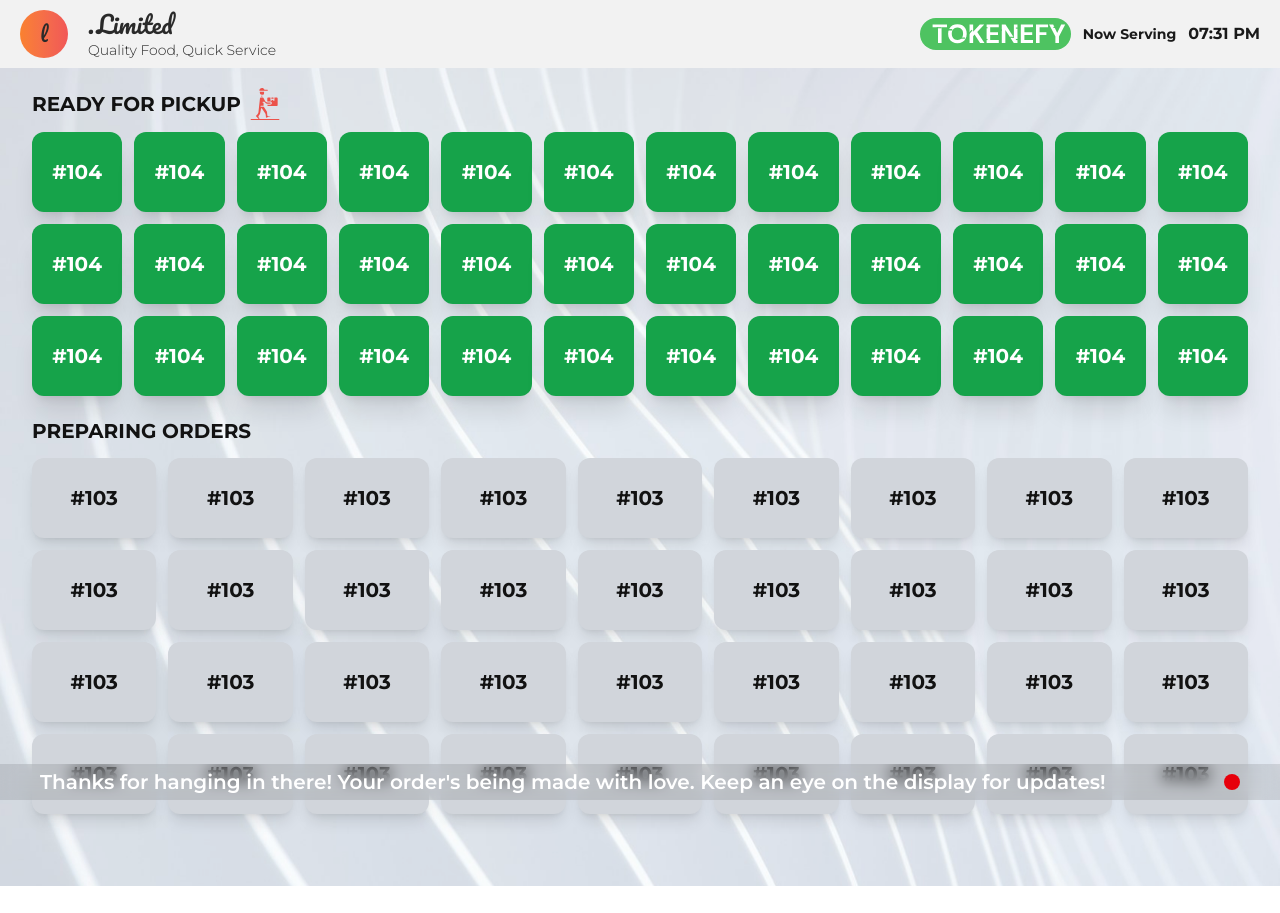
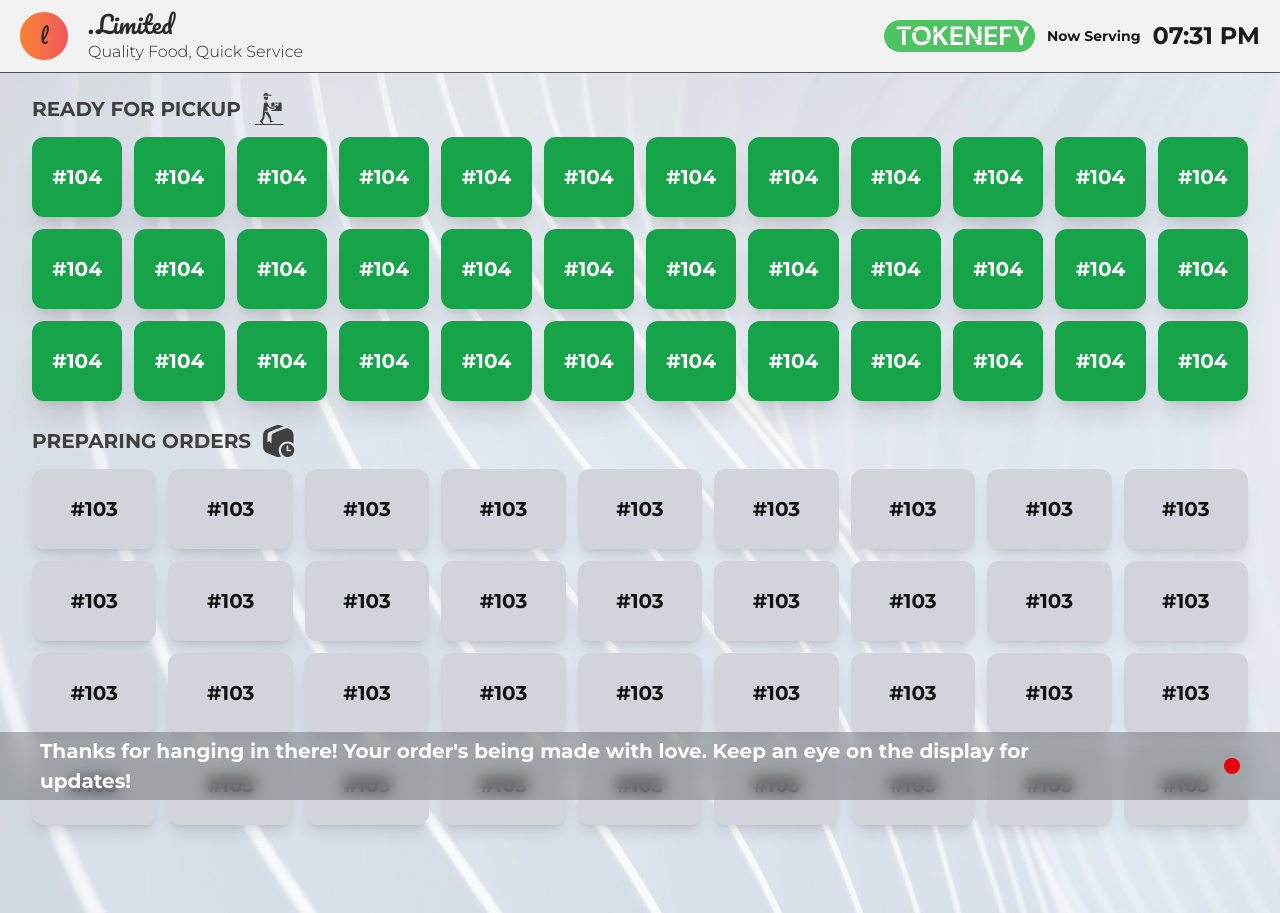
Before and after one commit to sacrosysdev/kitchen-order-tokenify, a React (Vite) app: page /result in a window 1280 px wide. Before the commit the page ends 886 px from the top, so only its background shows below. Built offline with nearby package versions, Linux system fonts and the light colour scheme.

Commit message:
new updates

```diff
--- a/src/components/ReadyNav.jsx
+++ b/src/components/ReadyNav.jsx
@@ -5,15 +5,15 @@ import { Link } from 'react-router-dom'
 
 const ReadyNav = () => {
     return (
-        <div className='text-black bg-[#F1F1F1]  flex items-center justify-between py-2 px-5'>
+        <div className='text-black bg-[#F1F1F1] border-b border-[#404040] flex items-center justify-between py-2 px-5'>
             <div className='flex items-center gap-5 text-[#121212]'>
-                <div className="bg-linear-to-r from-[#F97316] to-[#EF4444] font-pacifico w-12 h-12 rounded-full flex justify-center items-center">
+                <div className="bg-linear-to-r from-[#F97316] to-[#EF4444] font-pacifico w-12 h-12 2xl:w-16 2xl:h-16 rounded-full flex justify-center items-center">
                     <span className='text-xl'>l</span>
                 </div>
 
                 <div className='flex flex-col'>
-                    <Link to={"/status"}><h1 className='font-pacifico text-2xl cursor-pointer'>.Limited</h1></Link>
-                    <h2 className='font-light text-sm'>Quality Food, Quick Service</h2>
+                    <Link to={"/status"}><h1 className='font-pacifico text-2xl 2xl:text-[32px] cursor-pointer'>.Limited</h1></Link>
+                    <h2 className='font-light text-[16px]'>Quality Food, Quick Service</h2>
                 </div>
 
             </div>
@@ -28,7 +28,7 @@ const ReadyNav = () => {
                 </div>
 
                 <div className='flex  font-bold'>
-                    <span className=''>07:31 PM</span>
+                    <span className='text-[24px]'>07:31 PM</span>
                 </div>
             </div>
         </div>
--- a/src/layouts/ResultLayout.jsx
+++ b/src/layouts/ResultLayout.jsx
@@ -4,7 +4,7 @@ import Bg from '../assets/images/ResultBg.jpg'
 
 const ResultLayout = ({children}) => {
   return (
-    <div className="min-h-screen bg-cover bg-center bg-no-repeat font-montserrat relative pb-10"
+    <div className="min-h-screen bg-cover bg-center bg-no-repeat font-montserrat relative pb-14"
         style={{ backgroundImage: `url(${Bg})` }}>
         <ReadyNav/>
         <div className='absolute inset-0 bg-white/10 pointer-events-none'></div>
--- a/src/pages/readyView/PreparingOrders.jsx
+++ b/src/pages/readyView/PreparingOrders.jsx
@@ -1,10 +1,14 @@
 import React from 'react'
 import PrepareCard from './PrepareCard'
+import Waiting from '../../assets/svg/Waiting.svg'
 
 const PreparingOrders = () => {
   return (
     <div>
-        <h1 className='uppercase font-bold text-[#121212] text-[20px] pt-2'>Preparing Orders</h1>
+        <div className='flex items-center gap-3 pt-3'>
+                  <h1 className='uppercase font-bold  text-[#404040] text-[20px] '>Preparing Orders</h1>
+                  <img src={Waiting} alt="Waiting" className='h-8 w-8 object-contain'/>
+                </div>
         <div className='grid grid-cols-3 sm:grid-cols-6 lg:grid-cols-9 2xl:grid-cols-12 gap-3 py-3'>
             { Array.from({length:36}).map((_, index)=>(
                 <PrepareCard key={index}/>
--- a/src/pages/readyView/ReadyOrders.jsx
+++ b/src/pages/readyView/ReadyOrders.jsx
@@ -5,8 +5,8 @@ import Delivery from '../../assets/svg/Delivery.svg'
 const ReadyOrders = () => {
   return (
     <div>
-        <div className='flex items-center gap-2'>
-          <h1 className='uppercase font-bold  text-[#121212] text-[20px] '>Ready for pickup</h1>
+        <div className='flex items-center gap-3'>
+          <h1 className='uppercase font-bold  text-[#404040] text-[20px] '>Ready for pickup</h1>
           <img src={Delivery} alt="delivery" className='h-8 w-8 object-contain'/>
         </div>
         <div className='grid grid-cols-6 lg:grid-cols-8 xl:grid-cols-12 gap-3 py-3'>
--- a/src/pages/readyView/ThanksCard.jsx
+++ b/src/pages/readyView/ThanksCard.jsx
@@ -2,8 +2,8 @@ import React from 'react'
 
 const ThanksCard = ({onOpenModal}) => {
   return (
-    <div className='px-10 py-1 backdrop-blur-sm bg-black/10 flex justify-between items-center'>
-        <p className='font-semibold text-white text-xl '>Thanks for hanging in there! Your order's being made with love. Keep an eye on the display for updates!</p>
+    <div className='px-10 py-1 backdrop-blur-sm bg-black/24 flex justify-between items-center'>
+        <p className='font-bold text-[#FDFDFD] text-[20px] '>Thanks for hanging in there! Your order's being made with love. Keep an eye on the display for <br /> updates!</p>
         <button className='bg-red-600 p-2 text-white rounded-full cursor-pointer' onClick={onOpenModal}></button>
     </div>
   )
```
Also changed, not shown: src/assets/svg/Delivery.svg, src/assets/svg/Waiting.svg (added).
